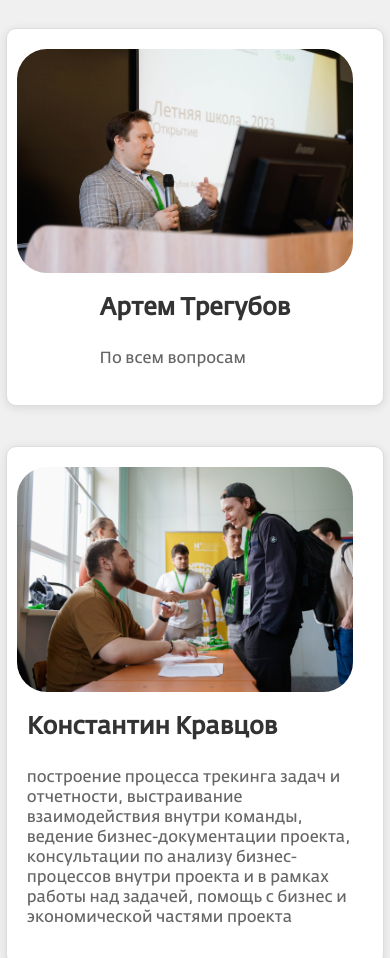
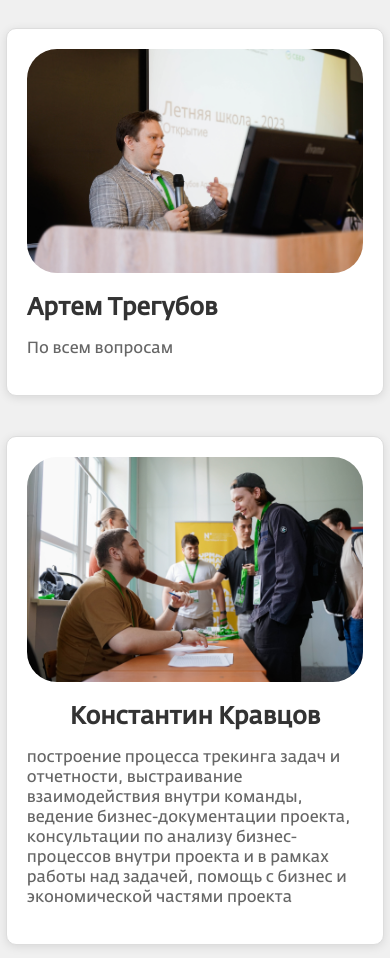
Before and after one commit to kabanpunk/startup-bot-webapp, a plain HTML site: page index.html in a window 390 px wide. Shown: the top 958 px of the page. Drawn offline with Linux system fonts and the light colour scheme.

Commit message:
Update styles.css

```diff
--- a/styles.css
+++ b/styles.css
@@ -25,7 +25,7 @@ body {
     max-width: 800px;
     background-color: white;
     box-shadow: 0px 2px 10px rgba(0,0,0,0.1);
-    align-items: center;
+    align-items: flex-start; /* обновлено это свойство */
     justify-content: space-between;
 }
 
@@ -41,14 +41,14 @@ body {
 .text-block {
     display: flex;
     flex-direction: column;
-    justify-content: center;
+    justify-content: flex-start; /* обновлено это свойство */
     max-width: 450px;
-    margin-top: 20px; /* добавляем отступ сверху */
+    margin-top: 20px;
 }
 
 .person-block h2 {
     margin: 0;
-    margin-bottom: 10px;
+	text-align: center;
     color: #333;
 }
 
@@ -60,6 +60,7 @@ body {
 @media only screen and (max-width: 600px) {
     .person-block {
         flex-direction: column;
+        justify-content: normal;
     }
 
     .person-block img {
@@ -68,6 +69,6 @@ body {
     }
 
     .text-block {
-        margin-top: 20px; /* уменьшаем отступ для мобильных устройств */
+        margin-top: 20px;
     }
 }
```
